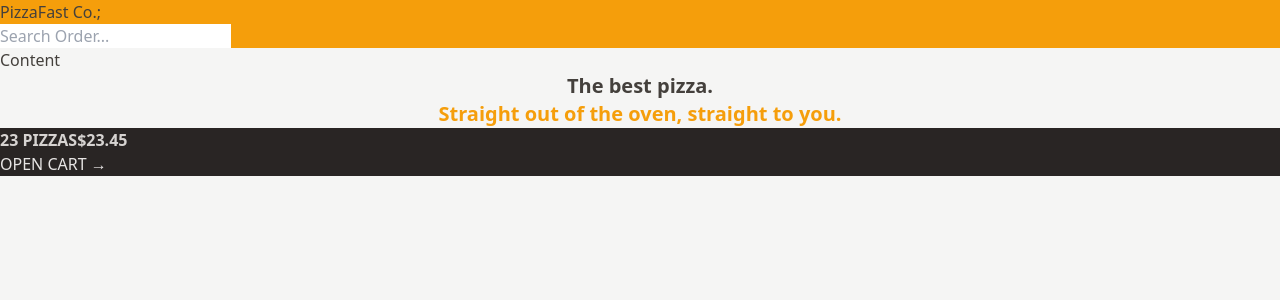
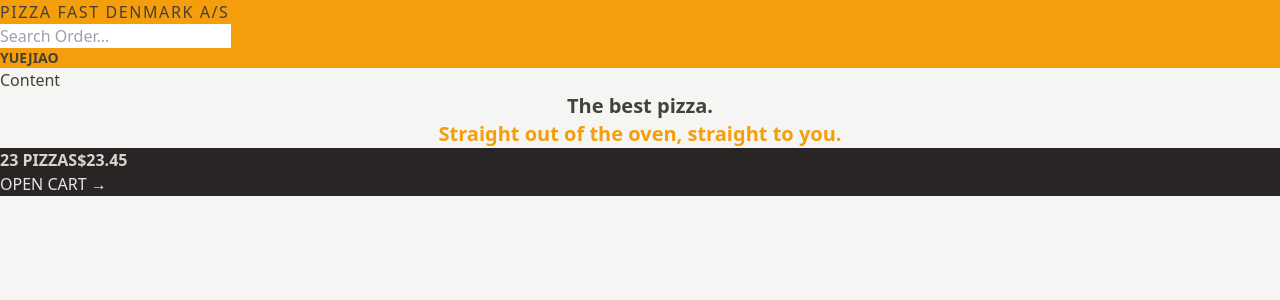
Before and after one commit to YuejiaoShi/pizza-fast-shop, a React (Vite) app: page / in a window 1280 px wide. Shown: the top 300 px of the page. Built offline with nearby package versions, Linux system fonts and the light colour scheme.

Commit message:
add a UserName compo and include in Header

```diff
--- a/src/UI/Header.tsx
+++ b/src/UI/Header.tsx
@@ -1,12 +1,17 @@
 import React from "react";
 import { Link } from "react-router-dom";
 import SearchOrder from "../features/order/SearchOrder";
+import UserName from "../features/user/userName";
+
 
 const Header: React.FC = () => {
   return (
-    <header className="bg-amber-500">
-      <Link to="/">PizzaFast Co.</Link>;
+    <header className="bg-amber-500 uppercase">
+      <Link to="/" className="tracking-widest">
+        Pizza Fast Denmark A/S
+      </Link>
       <SearchOrder />
+      <UserName />
     </header>
   );
 };
--- /dev/null
+++ b/src/features/user/userName.tsx
@@ -0,0 +1,5 @@
+const UserName = () => {
+  return <div className="text-sm font-semibold">Yuejiao</div>;
+};
+
+export default UserName ;
```
